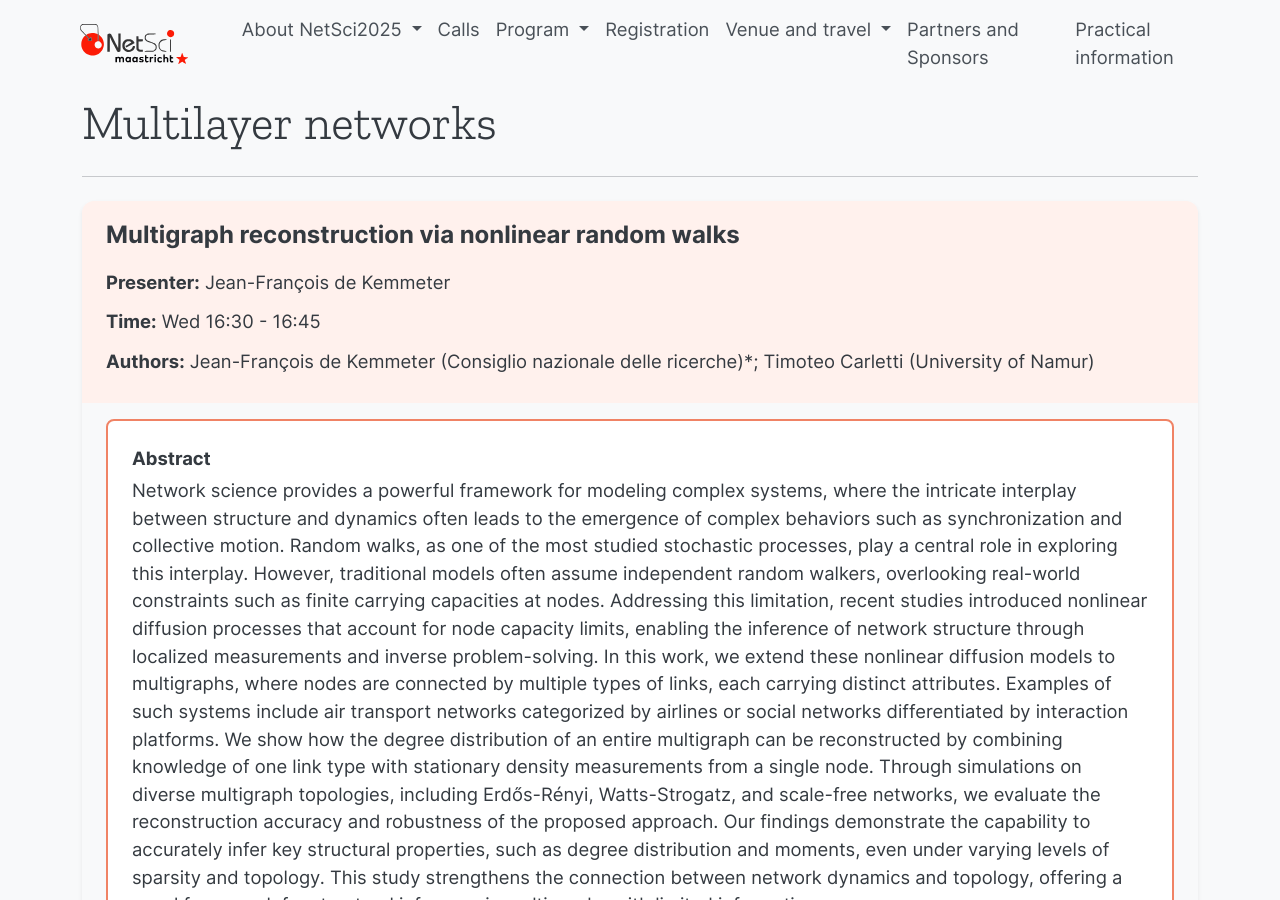
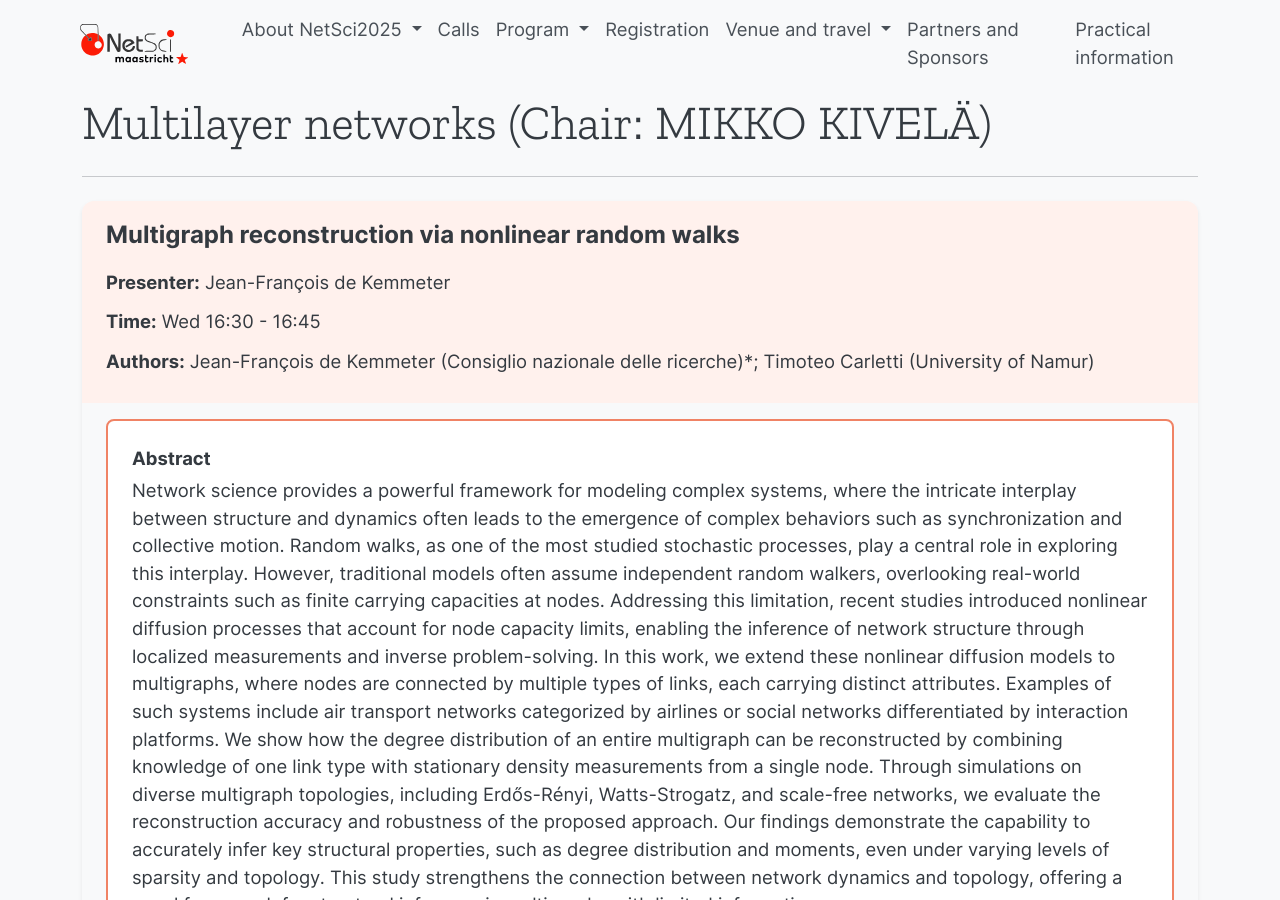
Before and after one commit to NetSci2025/netsci2025.github.io, a Jekyll site: the page built from _parallel/multilayer-networks.md, in a window 1280 px wide and 900 px high. Built offline with Jekyll 4.4.1, drawn with Linux system fonts in a browser that asks for light colours.

Commit message:
Update multilayer-networks.md

```diff
--- a/_parallel/multilayer-networks.md
+++ b/_parallel/multilayer-networks.md
@@ -1,6 +1,6 @@
 ---
 layout: parallel
-title: "Multilayer networks"
+title: "Multilayer networks (Chair: MIKKO KIVELÄ)"
 slug: multilayer-networks
 permalink: /parallel/multilayer-networks/
 ---
```
